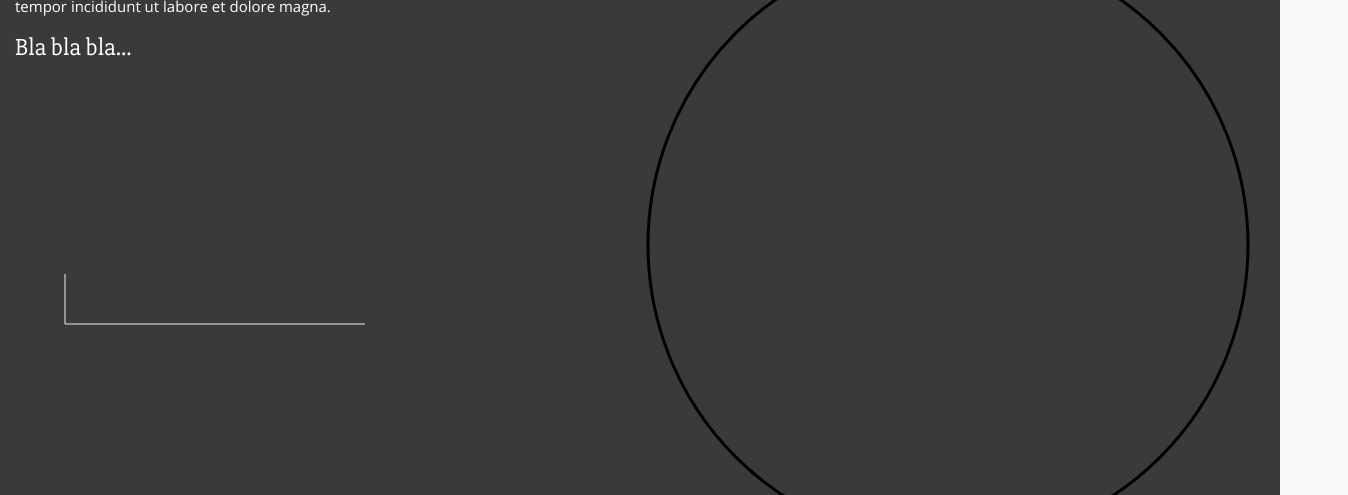
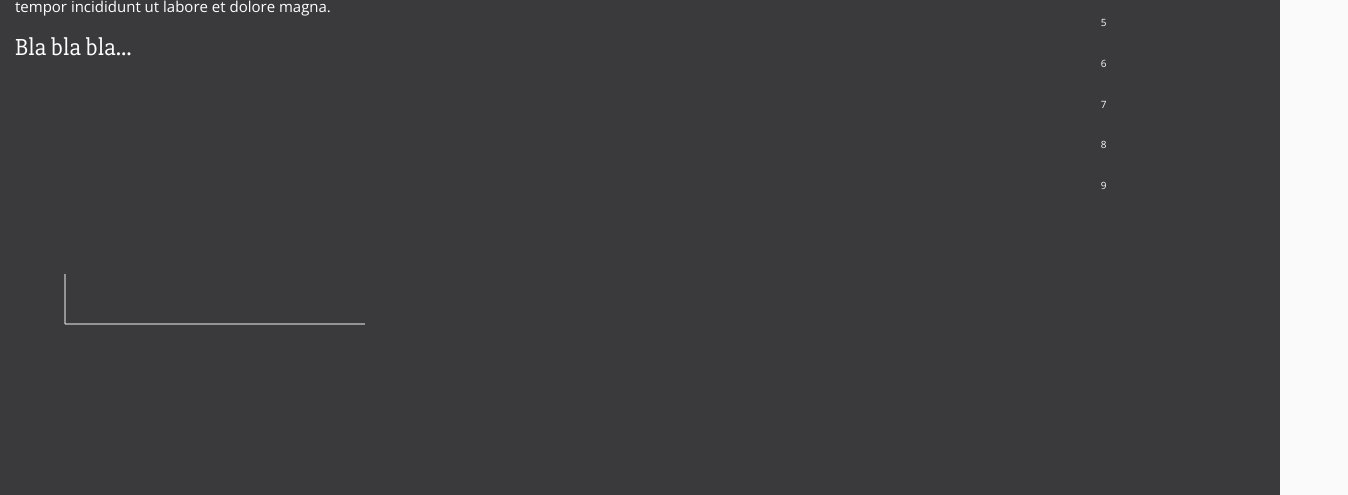
Before and after one commit to alexsinfarosa/project1-CS3300, a plain HTML site: page index.html in a window 1280 px wide. Shown: the part 155-650 px from the top of the page, 1348 px wide, since content can reach past the window. Drawn offline with nearby package versions, Linux system fonts and the light colour scheme.

Commit message:
text layout for right side

```diff
--- a/index.html
+++ b/index.html
@@ -56,11 +56,28 @@
                     <!-- ACKNOWLEDGEMENTS -->
                 </div>
 
-            <div class="col-lg-7 text-center">
-            <!-- CIRCLE VISUALIZATION -->
-                <svg width="800" height="800">
-                    <circle cx="400" cy="400" r="300" stroke-width="3" stroke="black" fill="none" />
-                </svg>
+                <div class="col-lg-7">
+                    <div class="col-lg-9">
+                        <script type="text/javascript">
+                            var dataset = [1,2,3];
+                            d3.select(".col-lg-9").selectAll("p")
+                                .data(dataset)
+                                .enter()
+                                .append("p")
+                                .text(function(d) { return d; });
+                        </script>
+                    </div>
+                    <div class="col-lg-3">
+                        <script type="text/javascript">
+                            var dataset = [1,2,3,4,5,6,7,8,9];
+                            d3.select(".col-lg-3").selectAll("p")
+                                .data(dataset)
+                                .enter()
+                                .append("p")
+                                .text(function(d) { return d; });
+                        </script>
+                    </div>
+
 
                 </div>
                 <!-- end col-lg-4 RIGHT SIDE -->
```
Lines whose indentation alone changed are shown as unchanged.
